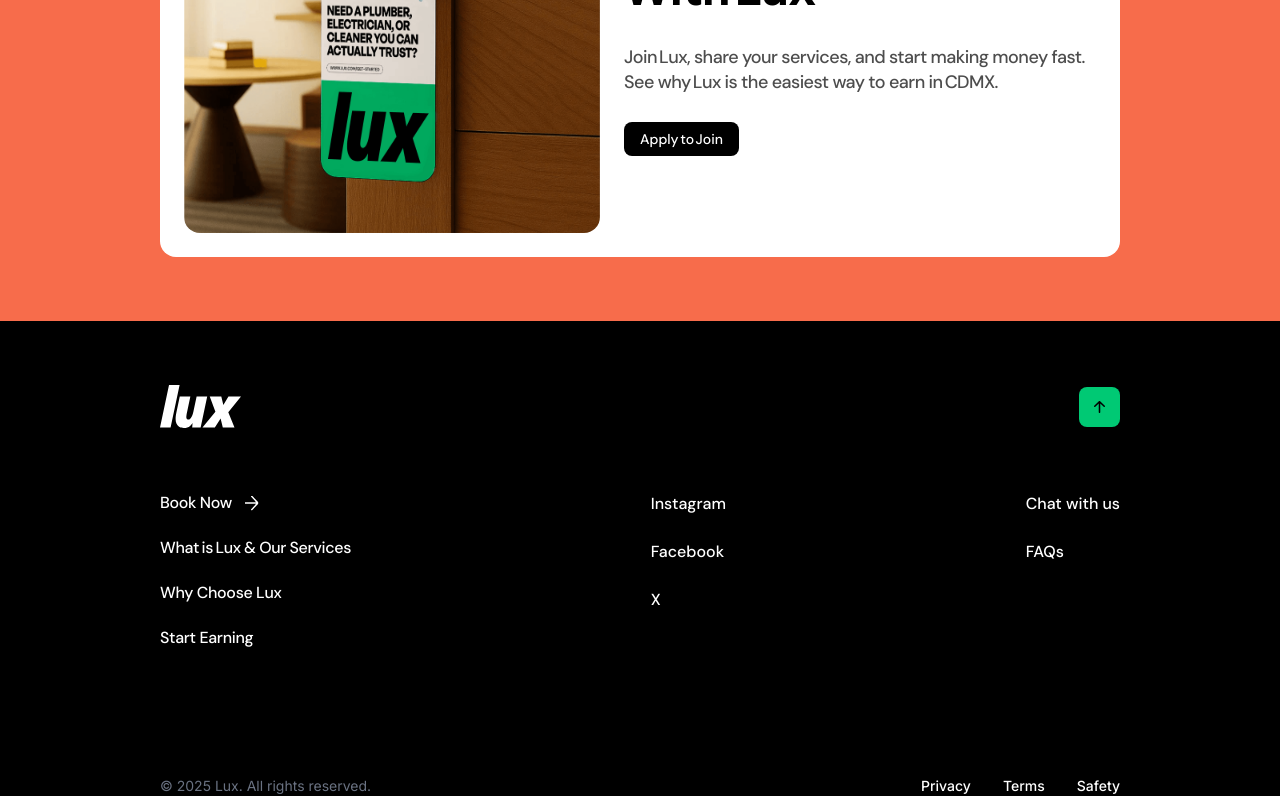
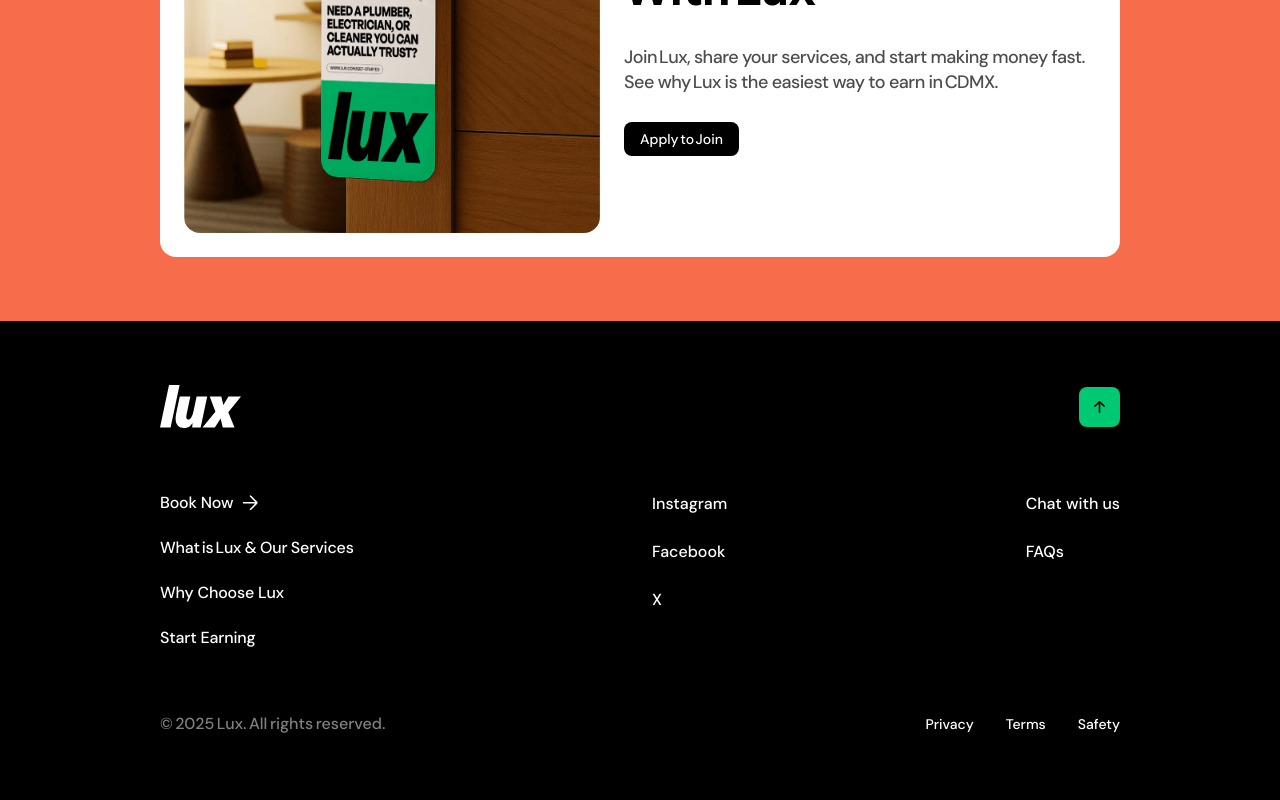
Before and after one commit to devtalhaa/Lux-Booking, a Next.js app: page / in a window 1280 px wide. Shown: the part 2820-3620 px from the top of the page. Built offline with nearby package versions, Linux system fonts and the light colour scheme; a web font is replaced by a local one.

Commit message:
half footer fixed

```diff
--- a/src/components/layout/footer/index.tsx
+++ b/src/components/layout/footer/index.tsx
@@ -11,7 +11,7 @@
     };
 
     return (
-        <footer className="bg-black text-white pt-[64px] ">
+        <footer className="bg-black text-white pt-[64px] pb-[64px]">
             <div className="max-w-[960px] mx-auto ">
                 {/* Top Section: Logo and Scroll to Top */}
                 <div className="flex items-center justify-between ">
@@ -30,14 +30,14 @@
                 </div>
 
                 {/* Navigation Links - Desktop/Tablet */}
-                <div className="hidden sm:flex justify-between mb-16 lg:mt-[64px] font-body ">
+                <div className="hidden sm:flex justify-between mb-[64px] lg:mt-[64px] font-body ">
                     {/* Column 1 - Main Links */}
-                    <div className="flex flex-col gap-[24px] [letter-spacing:-0.02em] [word-spacing:-0.1px]">
-                        <a href="/book" className="text-white text-[16px] leading-[21px] font-[500] flex items-center gap-3 hover:opacity-80 transition-opacity">
-                            Book Now <img src="/assets/SmallArrow.svg" alt="" className='rotate-90 w-[15px] h-[14px]'/>
+                    <div className="flex flex-col gap-[24px] [letter-spacing:-0.01em] [word-spacing:-0.1.5px]">
+                        <a href="/book" className="text-white text-[16px] leading-[21px] font-[500] flex items-center gap-[10px] hover:opacity-80 transition-opacity">
+                            Book Now <img src="/assets/SmallArrow.svg" alt="" className='rotate-90 w-[14.5px] h-[15px]'/>
                         </a>
-                        <a href="/services" className="text-white text-[16px] leading-[21px] [word-spacing:-0.4px] font-[500] hover:opacity-80 transition-opacity">
-                            <span className='[word-spacing:-1.4px] '> What is Lux</span> & Our Services
+                        <a href="/services" className="text-white text-[16px] leading-[21px] [letter-spacing:-0.01em] [word-spacing:-2px] font-[500] hover:opacity-80 transition-opacity">
+                        What is Lux<span className='[word-spacing:-0.5px]'>&nbsp;& Our Services</span>
                         </a>
                     <a href="/why-choose-lux" className="text-white text-[16px] leading-[21px] font-[500] hover:opacity-80 transition-opacity">
                             Why Choose Lux
@@ -127,10 +127,10 @@
                 </div>
 
                 {/* Bottom Section: Copyright and Legal */}
-                <div className="flex flex-col sm:flex-row items-start sm:items-center justify-between pt-16">
+                <div className="flex flex-col sm:flex-row font-body items-start sm:items-center justify-between ">
                     {/* Copyright */}
-                    <p className="text-gray-500 text-sm mb-4 sm:mb-0">
-                        © 2025 Lux. All rights reserved.
+                    <p className=" text-[16px] font-[500] [letter-spacing:-0.01em ] [word-spacing:-1.6px] sm:mb-0 text-[#808080] font-body">
+                        <span className=''>© 2025 Lux.</span> All rights reserved.
                     </p>
 
                     {/* Legal Links - Desktop/Tablet */}
```
